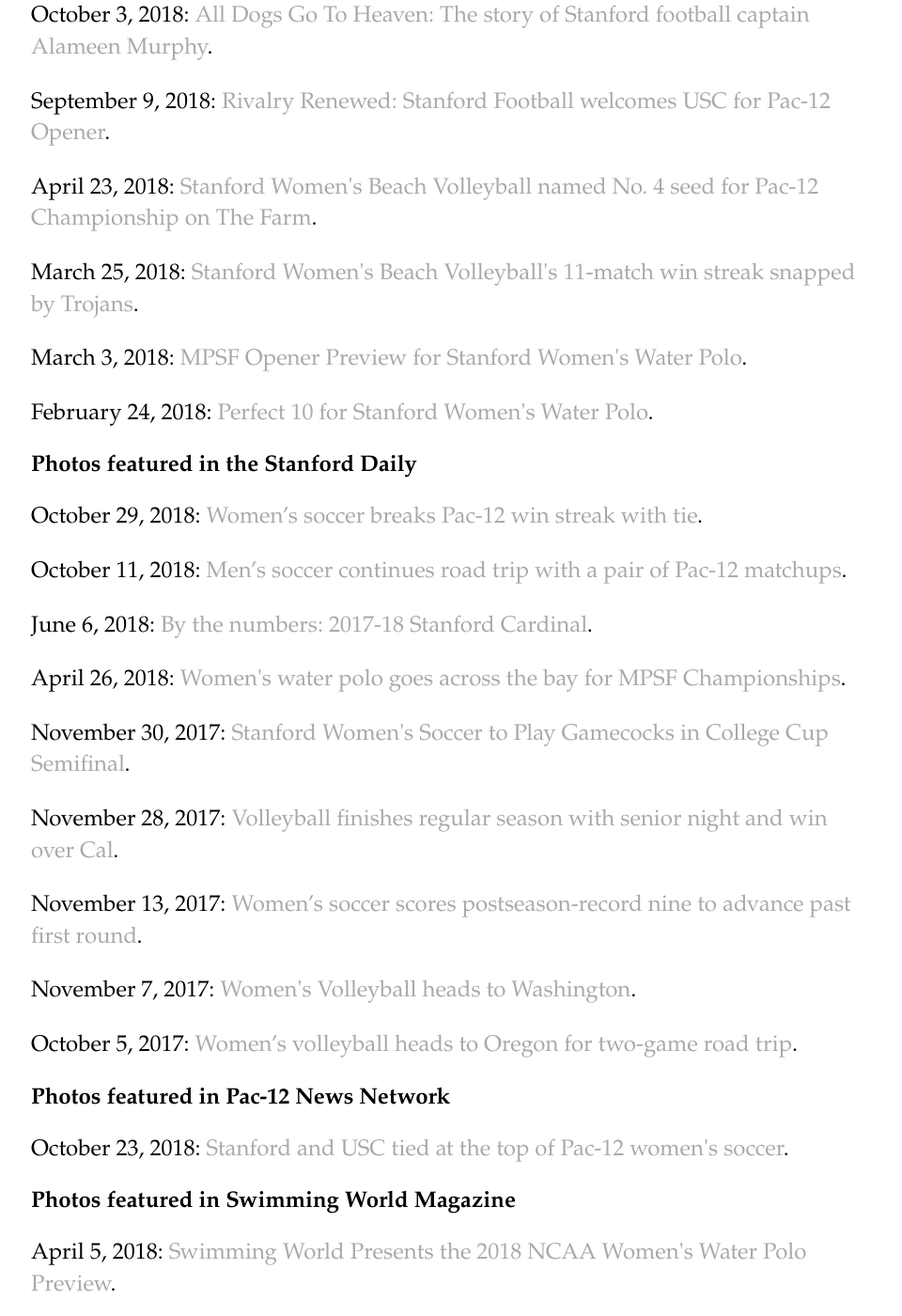
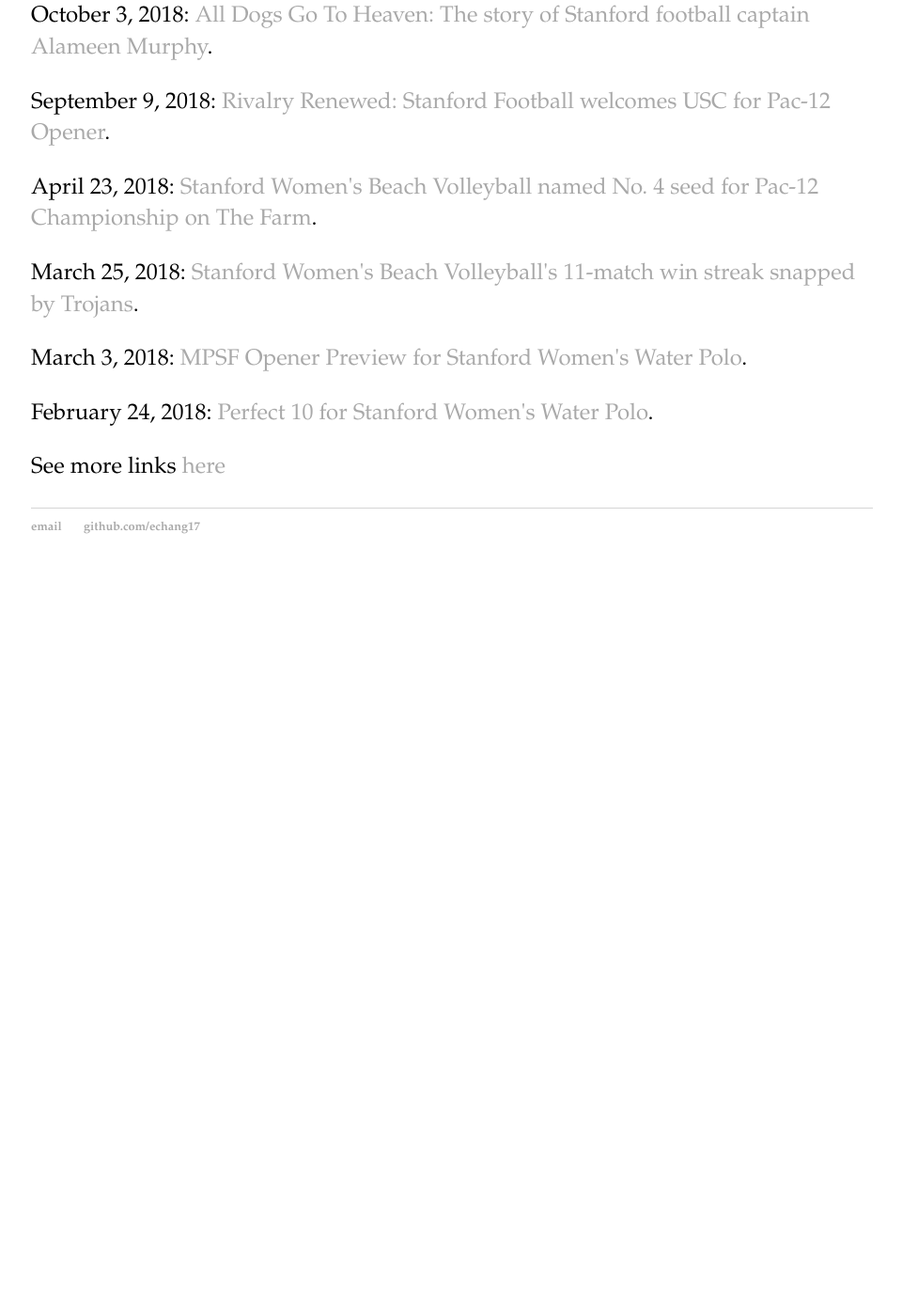
Before and after one commit to echang17/echang17.github.io, a Jekyll site: the page built from links/index.html, in a window 1280 px wide and 1400 px high, scrolled down 1006 px. Shown: the whole window at 94% size, without its empty margins (159-1119 px from the left). Built offline with Jekyll 4.4.1, drawn with Linux system fonts in a browser that asks for light colours; after the commit the page ends 1636 px from its top, so only the background shows below that; some of the changed text lies outside the part shown.

Commit message:
Update index.html

```diff
--- a/links/index.html
+++ b/links/index.html
@@ -25,31 +25,6 @@
     <p>March 3, 2018: <a href="http://gostanford.com/news/2018/3/1/womens-water-polo-mpsf-opener.aspx">MPSF Opener Preview for Stanford Women's Water Polo</a>.</p>
     <p>February 24, 2018: <a href="http://gostanford.com/news/2018/2/24/womens-water-polo-perfect-10.aspx">Perfect 10 for Stanford Women's Water Polo</a>.</p>
   <p></p>
-  <h2>Photos featured in the Stanford Daily</h2>
-    <p>October 29, 2018: <a href="https://www.stanforddaily.com/2018/10/29/womens-soccer-breaks-pac-12-win-streak-with-tie/">Women’s soccer breaks Pac-12 win streak with tie</a>.</p>
-    <p>October 11, 2018: <a href="https://www.stanforddaily.com/2018/10/11/mens-soccer-continues-road-trip-with-a-pair-of-pac-12-matchups/">Men’s soccer continues road trip with a pair of Pac-12 matchups</a>.</p>
-    <p>June 6, 2018: <a href="https://www.stanforddaily.com/2018/06/13/by-the-numbers-2017-18-stanford-cardinal/">By the numbers: 2017-18 Stanford Cardinal</a>.</p>
-    <p>April 26, 2018: <a href="https://www.stanforddaily.com/2018/04/26/womens-water-polo-goes-across-the-bay-for-mpsf-championships/">Women's water polo goes across the bay for MPSF Championships</a>.</p>
-    <p>November 30, 2017: <a href="https://www.stanforddaily.com/2017/11/30/womens-soccer-to-play-gamecocks-in-college-cup-semifinals/">Stanford Women's Soccer to Play Gamecocks in College Cup Semifinal</a>.</p>
-    <p>November 28, 2017: <a href="https://www.stanforddaily.com/2017/11/28/volleyball-finishes-regular-season-with-senior-night-and-win-over-cal/">Volleyball finishes regular season with senior night and win over Cal</a>.</p>
-    <p>November 13, 2017: <a href="https://www.stanforddaily.com/2017/11/13/womens-soccer-scores-a-postseason-record-nine-to-advance-past-first-round/">Women’s soccer scores postseason-record nine to advance past first round</a>.</p>
-    <p>November 7, 2017: <a href="https://www.stanforddaily.com/2017/11/07/womens-volleyball-heads-to-washington/">Women's Volleyball heads to Washington</a>.</p>
-    <p>October 5, 2017: <a href="https://www.stanforddaily.com/2017/10/05/womens-volleyball-heads-to-oregon-for-two-game-road-trip/">Women’s volleyball heads to Oregon for two-game road trip</a>.</p>
-  <p></p>
-  <h2>Photos featured in Pac-12 News Network</h2>
-  <p>October 23, 2018: <a href="https://pac-12.com/article/2018/10/19/stanford-and-usc-tied-top-pac-12-womens-soccer">Stanford and USC tied at the top of Pac-12 women's soccer</a>.</p>
-  <p></p>
-  <h2>Photos featured in Swimming World Magazine</h2>
-    <p>April 5, 2018: <a href="https://www.swimmingworldmagazine.com/news/swimming-world-presents-the-2018-ncaa-womens-water-polo-preview/">Swimming World Presents the 2018 NCAA Women's Water Polo Preview</a>.</p>
-  <p></p>
-  <h2>Photos featured in Cardinal Sports Report from Rivals.com</h2>
-    <p>December 17, 2017: <a href="https://stanford.rivals.com/news/jerod-haase-and-reid-travis-hit-milestones-in-win-over-usf">Jerod Haase and Reif Travis hit milestones in win over USF</a>.</p>
-  <p></p>
-  <h2>Photos featured in San Jose Mercury News</h2>
-    <p>December 7, 2017: <a href="https://www.mercurynews.com/2017/12/07/path-to-ncaa-womens-volleyball-final-four-goes-through-stanford/">Path to NCAA women's volleyball Final Four goes through Stanford</a>.</p>
-  <p></p>
-  <h2>Photos featured in TeamUSA</h2>
-    <p>August 30, 2018: <a href="https://www.teamusa.org/News/2018/August/30/Stanford-And-US-Womens-National-Soccer-Team-Share-The-Young-Talent-Of-Tierna-Davidson">Stanford And U.S. Women’s National Soccer Team Share The Young Talent Of Tierna Davidson</a>.</p>
-  <p></p>
-  <p>See more links <a href="">here</a></p>
+
+  <p>See more links <a href="/links_full">here</a></p>
 </div>
```
